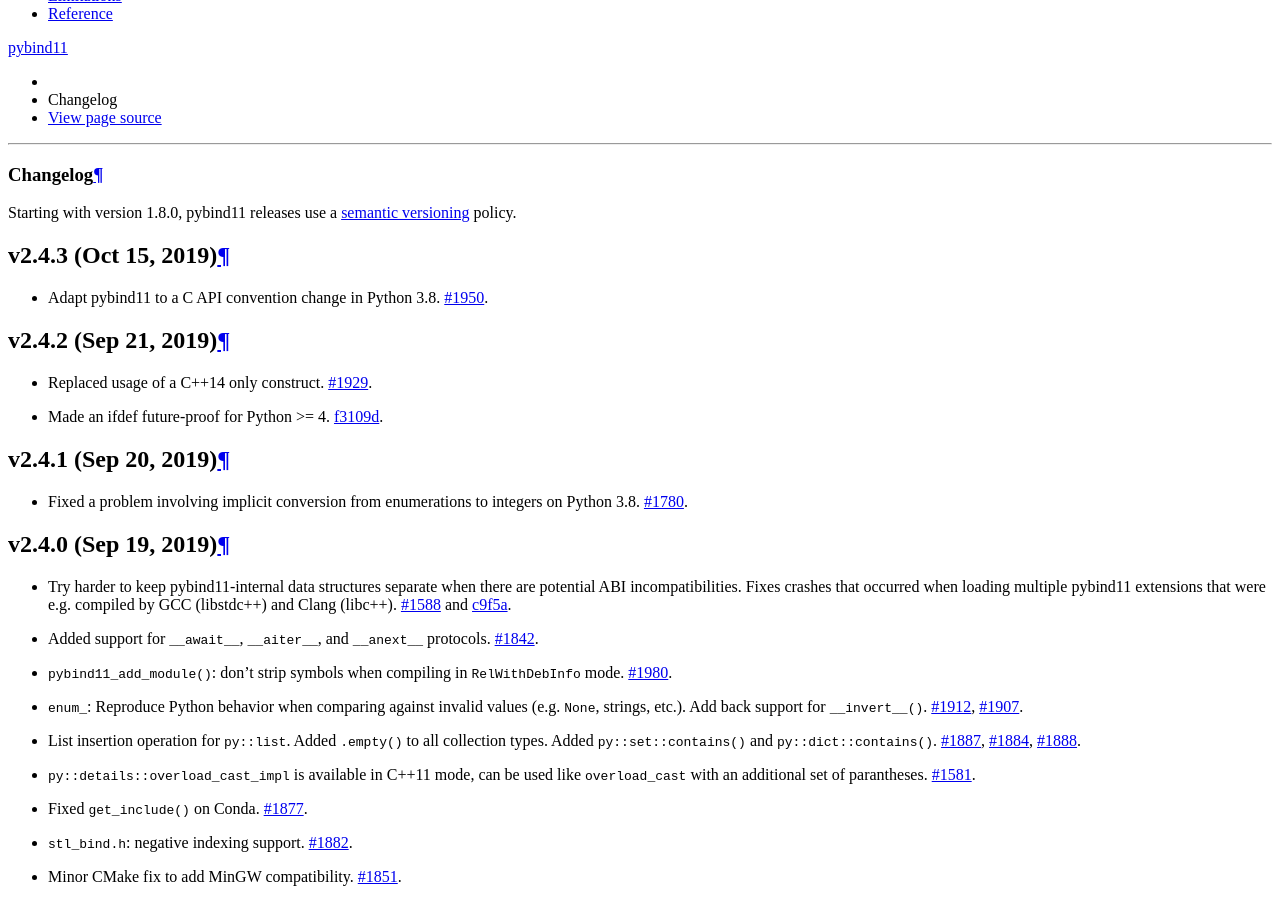
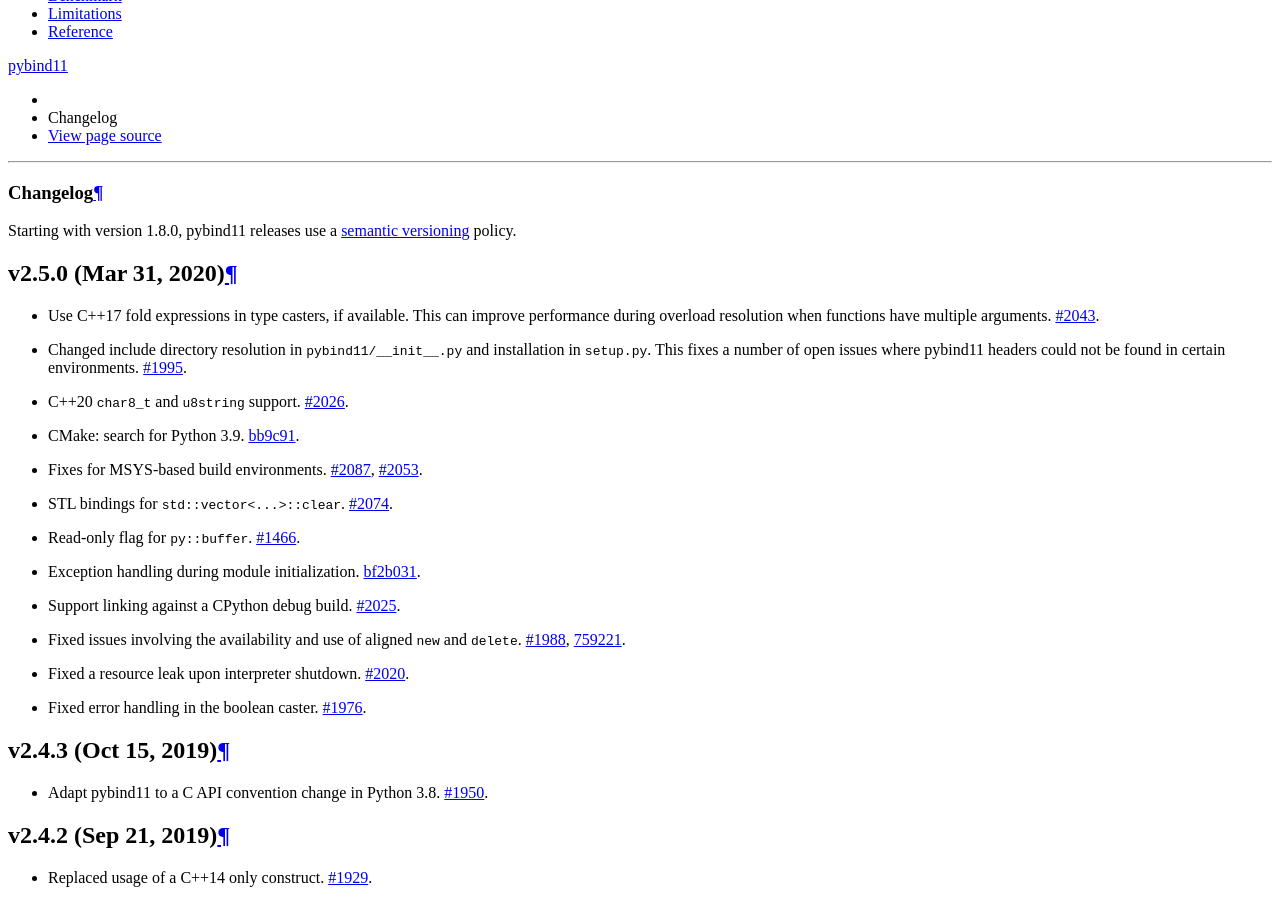
Before and after one commit to pybind/pybind11, a Sphinx documentation site: the page built from docs/changelog.rst, in a window 1280 px wide and 900 px high, scrolled down 982 px. Built offline with Sphinx 7.4.7 and the Read the Docs theme 2.0.0, drawn with Linux system fonts in a browser that asks for light colours; some of the changed text lies outside the part shown.

Commit message:
v2.5.0 release

```diff
--- a/docs/changelog.rst
+++ b/docs/changelog.rst
@@ -5,6 +5,51 @@
 
 Starting with version 1.8.0, pybind11 releases use a `semantic versioning
 <http://semver.org>`_ policy.
+
+v2.5.0 (Mar 31, 2020)
+-----------------------------------------------------
+
+* Use C++17 fold expressions in type casters, if available. This can
+  improve performance during overload resolution when functions have
+  multiple arguments.
+  `#2043 <https://github.com/pybind/pybind11/pull/2043>`_.
+
+* Changed include directory resolution in ``pybind11/__init__.py``
+  and installation in ``setup.py``. This fixes a number of open issues
+  where pybind11 headers could not be found in certain environments.
+  `#1995 <https://github.com/pybind/pybind11/pull/1995>`_.
+
+* C++20 ``char8_t`` and ``u8string`` support. `#2026
+  <https://github.com/pybind/pybind11/pull/2026>`_.
+
+* CMake: search for Python 3.9. `bb9c91
+  <https://github.com/pybind/pybind11/commit/bb9c91>`_.
+
+* Fixes for MSYS-based build environments.
+  `#2087 <https://github.com/pybind/pybind11/pull/2087>`_,
+  `#2053 <https://github.com/pybind/pybind11/pull/2053>`_.
+
+* STL bindings for ``std::vector<...>::clear``. `#2074
+  <https://github.com/pybind/pybind11/pull/2074>`_.
+
+* Read-only flag for ``py::buffer``. `#1466
+  <https://github.com/pybind/pybind11/pull/1466>`_.
+
+* Exception handling during module initialization.
+  `bf2b031 <https://github.com/pybind/pybind11/commit/bf2b031>`_.
+
+* Support linking against a CPython debug build.
+  `#2025 <https://github.com/pybind/pybind11/pull/2025>`_.
+
+* Fixed issues involving the availability and use of aligned ``new`` and
+  ``delete``. `#1988 <https://github.com/pybind/pybind11/pull/1988>`_,
+  `759221 <https://github.com/pybind/pybind11/commit/759221>`_.
+
+* Fixed a resource leak upon interpreter shutdown.
+  `#2020 <https://github.com/pybind/pybind11/pull/2020>`_.
+
+* Fixed error handling in the boolean caster.
+  `#1976 <https://github.com/pybind/pybind11/pull/1976>`_.
 
 v2.4.3 (Oct 15, 2019)
 -----------------------------------------------------
--- a/docs/conf.py
+++ b/docs/conf.py
@@ -61,9 +61,9 @@
 # built documents.
 #
 # The short X.Y version.
-version = '2.4'
+version = '2.5'
 # The full version, including alpha/beta/rc tags.
-release = '2.4.dev4'
+release = '2.5.0'
 
 # The language for content autogenerated by Sphinx. Refer to documentation
 # for a list of supported languages.
--- a/pybind11/_version.py
+++ b/pybind11/_version.py
@@ -1,2 +1,2 @@
-version_info = (2, 4, 'dev4')
+version_info = (2, 5, 0)
 __version__ = '.'.join(map(str, version_info))
```
Also changed, not shown: 1 other file.
